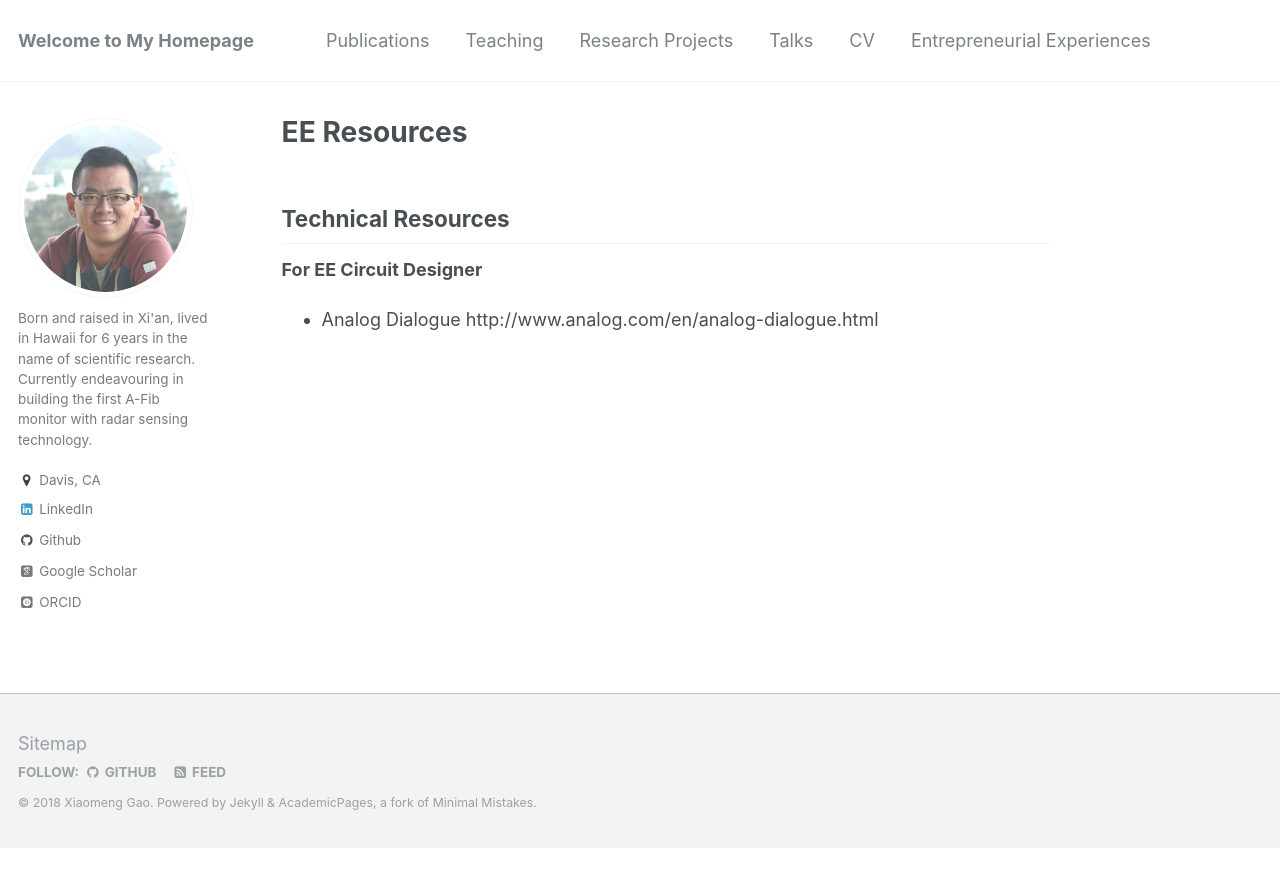
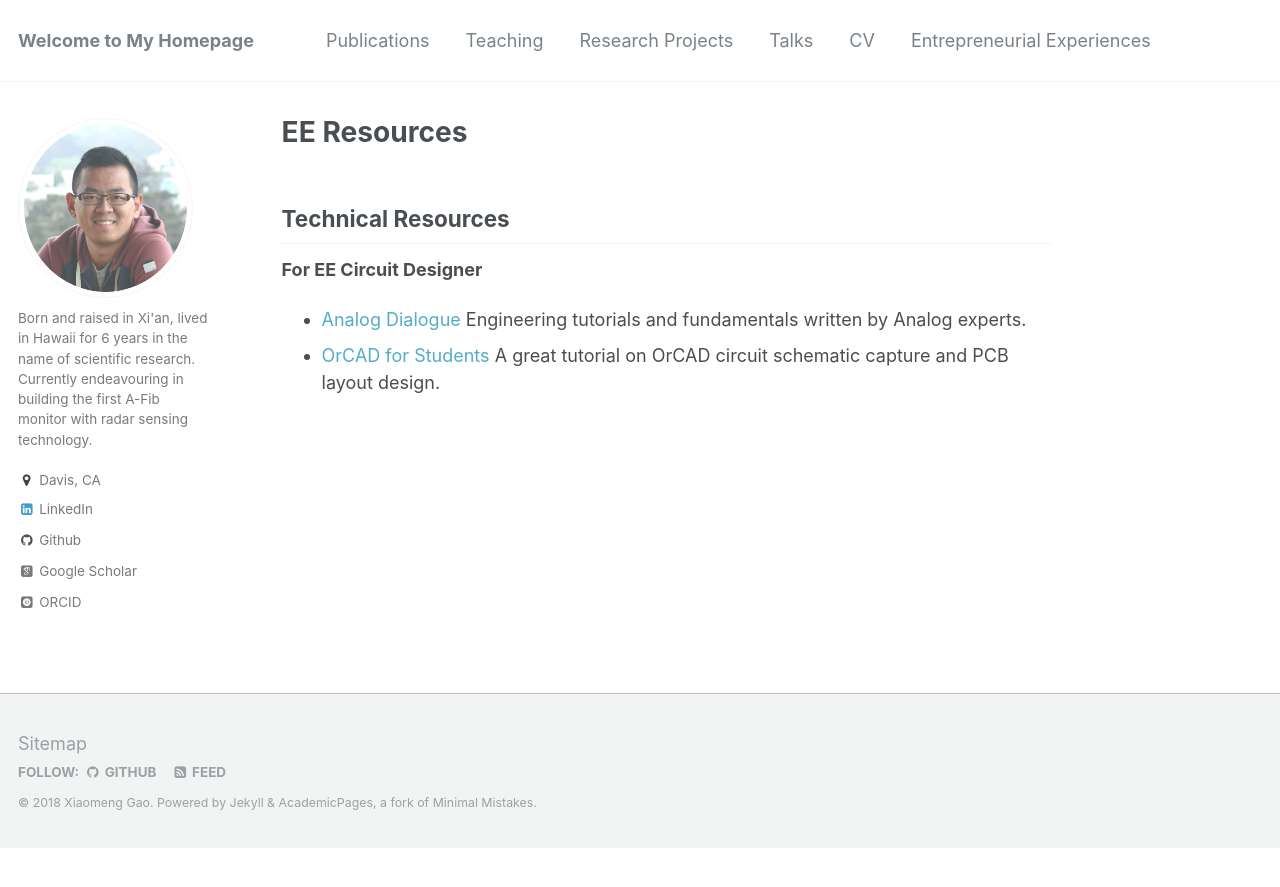
Before and after one commit to x-mengao/x-mengao.github.io, a Jekyll site: the page built from _pages/markdown.md, in a window 1280 px wide. Shown: the top 887 px of the page. Built offline with Jekyll 4.4.1, drawn with Linux system fonts in a browser that asks for light colours; some web fonts are replaced.

Commit message:
Update markdown.md

```diff
--- a/_pages/markdown.md
+++ b/_pages/markdown.md
@@ -10,4 +10,5 @@ redirect_from:
 
 ## Technical Resources
 **For EE Circuit Designer**
-* Analog Dialogue http://www.analog.com/en/analog-dialogue.html
+ * [Analog Dialogue](http://www.analog.com/en/analog-dialogue.html) Engineering tutorials and fundamentals written by Analog experts.
+ * [OrCAD for Students](https://www.youtube.com/channel/UCYI7XwLEW3WvCkiZIpDPi6A) A great tutorial on OrCAD circuit schematic capture and PCB layout design.
```
